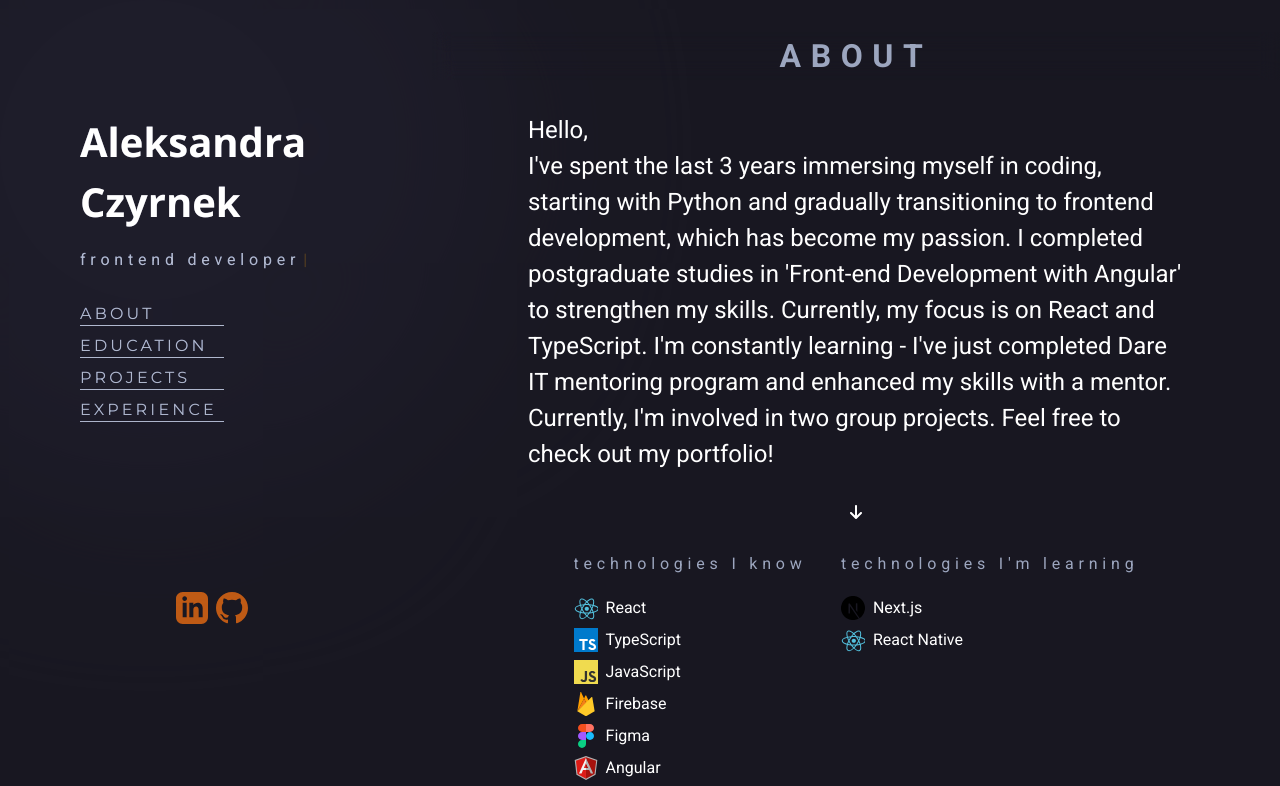
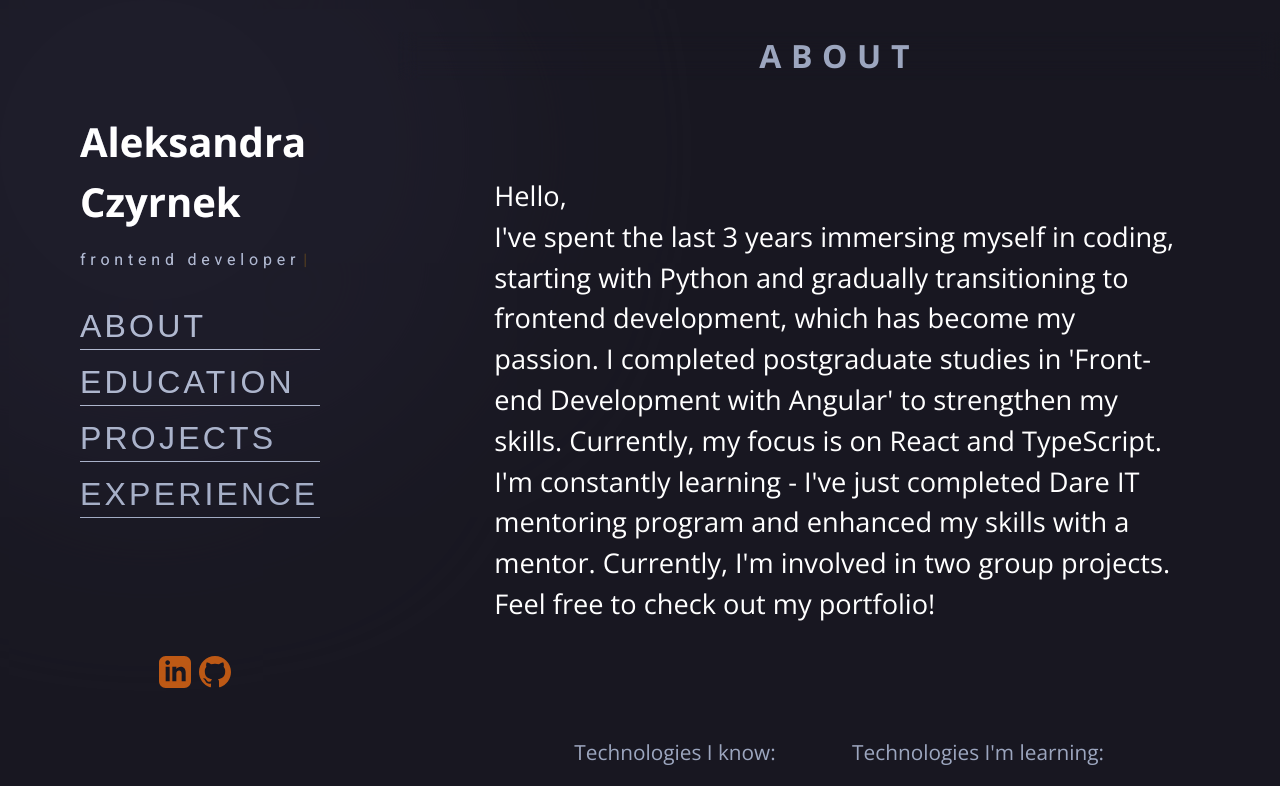
Before and after one commit to olcolcolc/olcolcolc.github.io, a React (Vite) app: page / in a window 1280 px wide. Shown: the top 786 px of the page. Built offline with nearby package versions, Linux system fonts and the light colour scheme.

Commit message:
Change font sizes

```diff
--- a/src/components/navbar/Navbar.tsx
+++ b/src/components/navbar/Navbar.tsx
@@ -43,16 +43,17 @@ const MenuLink = styled.li<{ isActive: boolean }>`
   text-transform: uppercase;
   letter-spacing: 0.2rem;
   color: ${theme.colors.darkFont};
-  font-family: ${theme.fonts.montserrat};
+  font-family: ${theme.fonts.workSans};
   cursor: pointer;
   margin-bottom: 0.5rem;
+  font-size: 2rem;
 
   &:after {
     content: "";
     position: absolute;
     bottom: 0;
     left: 0;
-    width: 9rem;
+    width: 15rem;
     height: 1px;
     background-color: ${theme.colors.darkFont};
     transition: width 0.3s ease-in-out;
@@ -91,7 +92,7 @@ const IconsDiv = styled.div`
   align-items: center;
   justify-content: center;
   color: ${theme.colors.darkFont};
-  padding: 6rem;
+  padding: 2rem;
   ${theme.mixins.forTablets(`
       justify-content: flex-start;
       padding: 1.5rem;
--- a/src/pages/home/Home.tsx
+++ b/src/pages/home/Home.tsx
@@ -1,7 +1,5 @@
 import { theme } from "../../styles/theme";
 import styled from "@emotion/styled";
-import { FontAwesomeIcon } from "@fortawesome/react-fontawesome";
-import { faArrowDown } from "@fortawesome/free-solid-svg-icons";
 import { Icon } from "../../components/icon/Icon";
 import Text from "../../components/text/Text";
 import {
@@ -10,6 +8,7 @@ import {
 } from "../../data/TechStackData";
 
 const HomeContainer = styled.div`
+  font-family: ${theme.fonts.openSans};
   ${theme.mixins.home()}
   ${theme.mixins.forTablets(`
         padding: 0;
@@ -26,8 +25,10 @@ const MenuTitle = styled.header`
 
 const Bio = styled.div`
   ${theme.mixins.bio()}
+  padding: 6rem;
   ${theme.mixins.forMobiles(`
         padding: 1rem;
+        margin: 2rem;
       `)}
 `;
 
@@ -36,12 +37,18 @@ const Technology = styled.li`
   flex-direction: row;
   justify-content: flex-start;
   padding: 0.25rem 0;
+  color: ${theme.colors.white};
 `;
 
 const TechnologiesColumn = styled.li`
-  font-size: 1rem;
   list-style-type: none;
   padding: 1rem;
+`;
+
+const TechnologiesTitle = styled.div`
+  font-size: 1.3rem;
+  padding-bottom: 1rem;
+  color: ${theme.colors.darkFont};
 `;
 
 const TechnologiesDiv = styled.div`
@@ -68,10 +75,9 @@ function Home() {
         mentor. Currently, I'm involved in two group projects. Feel free to
         check out my portfolio!
       </Bio>
-      <FontAwesomeIcon icon={faArrowDown} />
       <TechnologiesDiv>
         <TechnologiesColumn>
-          <Text variant="subtitle">technologies I know</Text>
+          <TechnologiesTitle>Technologies I know:</TechnologiesTitle>
           {technologiesIKnow.map((tech) => (
             <Technology key={tech.name}>
               <Icon name={tech.name} /> {tech.label}
@@ -79,7 +85,7 @@ function Home() {
           ))}
         </TechnologiesColumn>
         <TechnologiesColumn>
-          <Text variant="subtitle">technologies I'm learning</Text>
+          <TechnologiesTitle>Technologies I'm learning:</TechnologiesTitle>
           {technologiesImLearning.map((tech) => (
             <Technology key={tech.name}>
               <Icon name={tech.name} /> {tech.label}
--- a/src/styles/theme.tsx
+++ b/src/styles/theme.tsx
@@ -66,8 +66,7 @@ const mixins = {
     `,
   bio: () => `
     color: ${colors.white};
-    padding: 2rem 6rem;
-    font-size: 1.5rem;
+    font-size: 1.7rem;
     `,
   menuTitle: () => `
   color: ${colors.darkFont};
```
